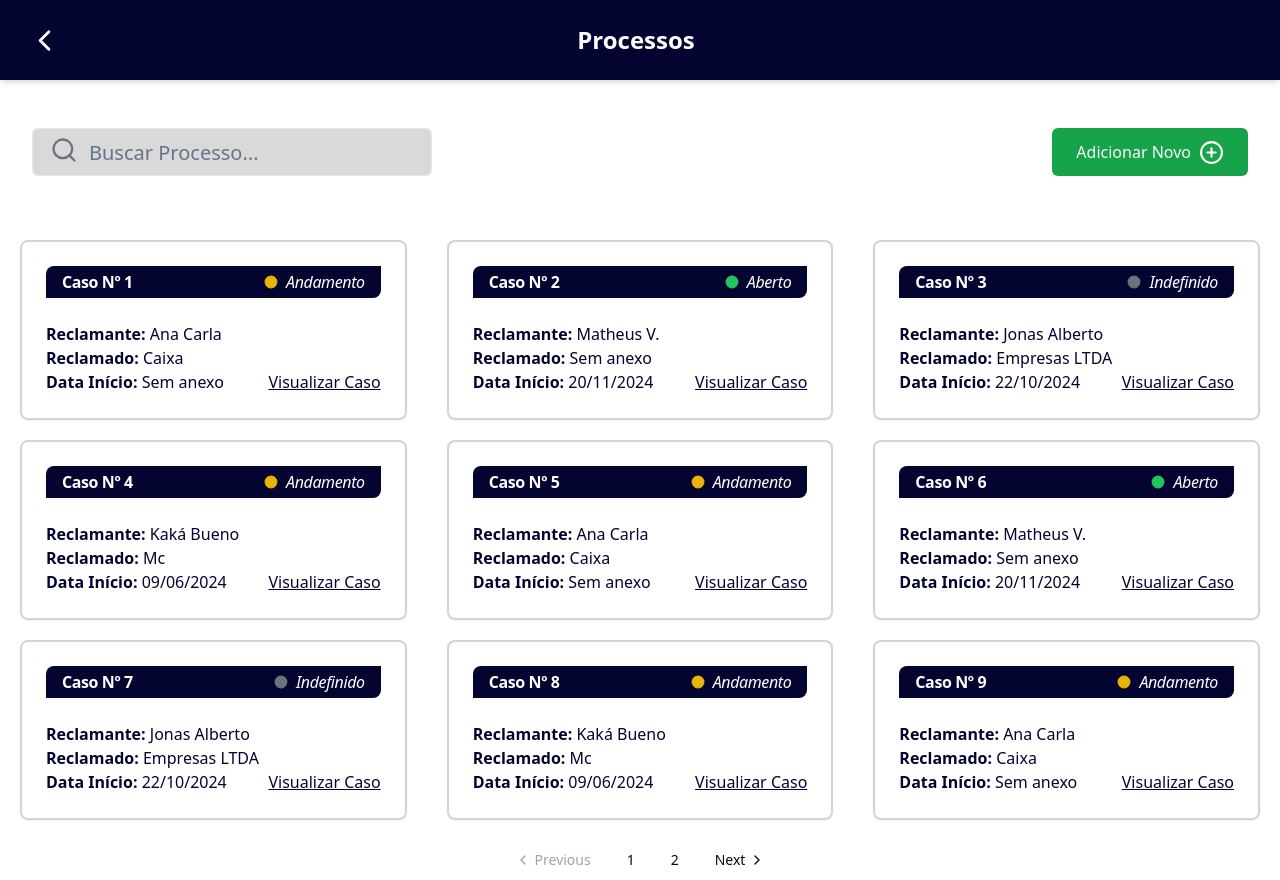
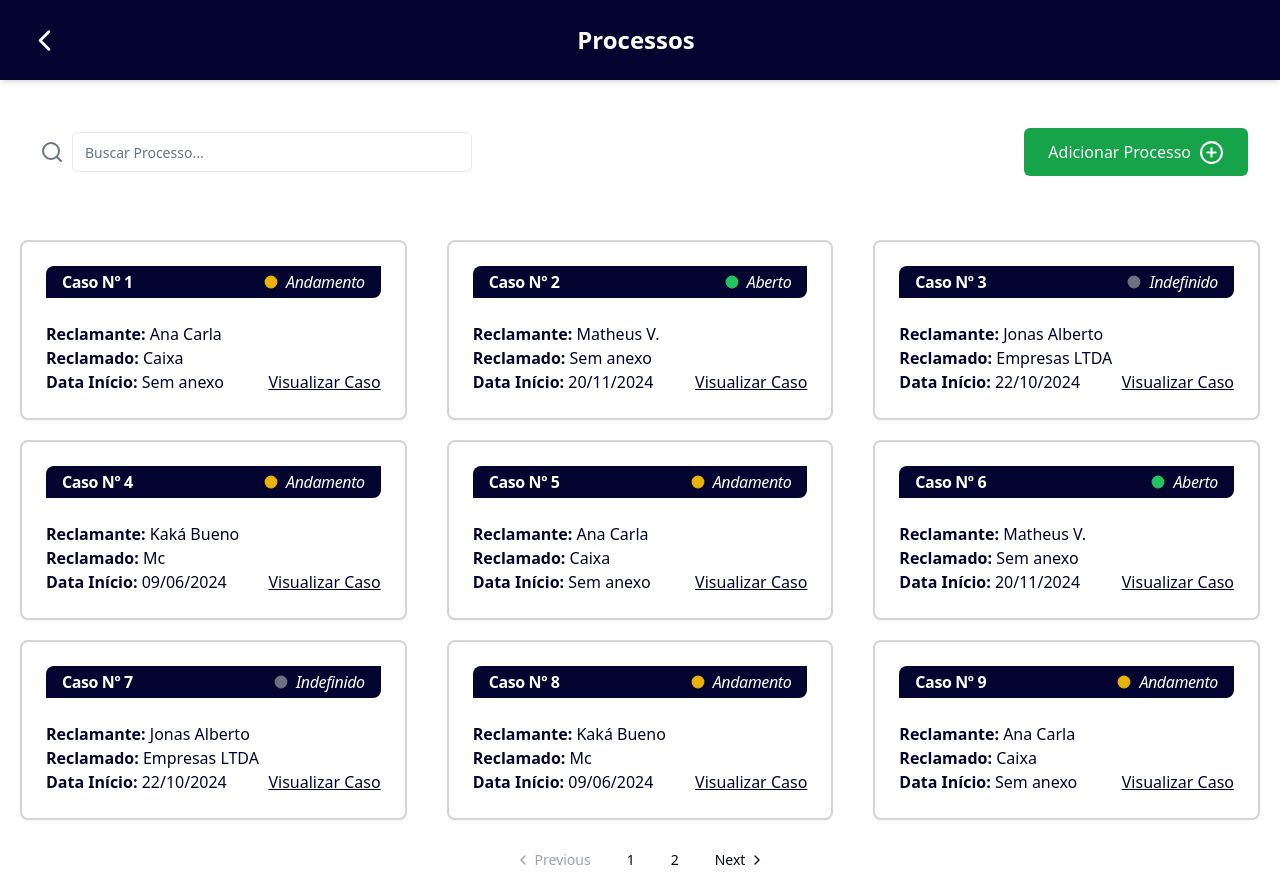
Before and after one commit to hugonascimento1/JurisControl, a Next.js app: page /processos in a window 1280 px wide. Built offline with nearby package versions, Linux system fonts and the light colour scheme.

Commit message:
ajuste modais proceso

```diff
--- a/src/app/processos/page.tsx
+++ b/src/app/processos/page.tsx
@@ -10,6 +10,7 @@ import Link from "next/link";
 
 import VisualizarCaso from "@/components/visualizarCaso";
 import NavBar from "@/components/navbar";
+import AdicionarProcesso from "@/components/adicionarProcessos";
 
 interface Info {
   caso: number;
@@ -143,14 +144,16 @@ export default function Page() {
       />
       <div className="flex justify-between m-8 mb-16">
         <div className="flex items-center justify-center">
-          <Input icon={
-            <Button variant="ghost" size="icon" className="pt-1 hover:bg-transparent focus:ring-0">
-              <Search style={{ width: "28px", height: "28px" }} className="text-gray-500"></Search>
-            </Button>
-          } className="md:w-[400px] px-14 py-4 text-xl text-start h-12 bg-[#D9D9D9]" placeholder="Buscar Processo..." />
+          <Button variant="ghost" size="icon" className="text-gray-500 hover:bg-transparent focus:ring-0">
+            <Search className="text-gray-500"></Search>
+          </Button>
+          <Input
+              className="md:w-[400px] text-start"
+              placeholder="Buscar Processo..."
+          />
         </div>
         <Button className="bg-green-600 hover:bg-green-900 gap-2 p-6 text-base">
-          Adicionar Novo
+          <AdicionarProcesso />
           <CirclePlus size="icon" style={{ width: "25px", height: "25px" }} className="text-white" />
         </Button>
       </div>
@@ -186,7 +189,7 @@ export default function Page() {
                       <p className="text-[#030430] font-semibold">Reclamado: <span className="font-light">{reclamado}</span></p>
                       <div className="flex justify-between text-[#030430]">
                         <p className="text-[#030430] font-semibold">Data Início: <span className="font-light">{data}</span></p>
-                        <span className="underline cursor-pointer"><VisualizarCaso /></span>
+                        <span className="underline cursor-pointer"><VisualizarCaso nrProcesso={caso} /></span>
                       </div>
                     </div>
                   </CardContent>
--- a/src/components/adicionarAudiencia/index.tsx
+++ b/src/components/adicionarAudiencia/index.tsx
@@ -19,7 +19,7 @@ export default function AdicionarAudiencia() {
                 <DialogTrigger asChild>
                     <p>Criar Audiência</p>
                 </DialogTrigger>
-                <DialogContent className="flex flex-col items-center h-2/4 w-2/4">
+                <DialogContent className="flex flex-col items-center h-2/4 w-1/4">
                     <DialogTitle className="text-center text-xl font-semibold mb-3">Adicionar Processo</DialogTitle>
                     <div className="">
                         <div className="flex flex-row justify-around mb-2">
--- a/src/components/adicionarProcessos/index.tsx
+++ b/src/components/adicionarProcessos/index.tsx
@@ -20,7 +20,7 @@ export default function AdicionarProcesso() {
                 <DialogTrigger asChild>
                     <p>Adicionar Processo</p>
                 </DialogTrigger>
-                <DialogContent className="flex flex-col w-[90%] max-w-6xl h-[95%] p-8">
+                <DialogContent className="flex flex-col w-[45%] max-w-6xl h-[95%] p-8">
                     <DialogTitle className="text-center text-xl font-semibold mb-3">Adicionar Processo</DialogTitle>
                     <div className="">
                         <div className="flex flex-row justify-around mb-2">
--- a/src/components/visualizarCaso/index.tsx
+++ b/src/components/visualizarCaso/index.tsx
@@ -8,24 +8,38 @@ import {
     DialogTrigger,
     DialogTitle
 } from "@/components/ui/dialog";
-import { Button } from "@/components/ui/button";
-import { Label } from "@/components/ui/label";
-import { Input } from "@/components/ui/input";
 
-export default function VisualizarCaso() {
+interface nrProcesso {
+    nrProcesso: number;
+}
+
+const resumo = [
+    {
+        descricao: "Lorem is simply dummy text of the printing and typesetting industry. Lorem Ipsum has been the industry's standard dummy text ever since the 1500s, when an unknown printer took a galley of type and scrambled it to make a type specimen book. It has survived not only five centuries, but also the leap into electronic typesetting, remaining essentially unchanged. It was popularised in the 1960s with the release of Letraset sheets containing Lorem Ipsum passages, and more recently with desktop publishing software like Aldus PageMaker including versions of Lorem Ipsum."
+    }
+]
+
+export default function VisualizarCaso({ nrProcesso }: nrProcesso) {
     return(
         <div>
-            <Dialog>
+            {resumo.map((resumo, index: number) => {
+                return(
+                    <Dialog key={index}>
                         <DialogTrigger asChild>
                             <p>Visualizar Caso</p>
                         </DialogTrigger>
                         <DialogContent className="flex flex-col h-3/4 p-10">
-                    <DialogTitle className="text-center text-lg font-semibold mb-4">Conteúdo Geral do Processo</DialogTitle>
-                    <div className="flex justify-start">
-                        <p>Resumo do Processo</p>
+                            <DialogTitle className="text-center text-xl font-semibold mb-2">Conteúdo Geral do Processo</DialogTitle>
+                            <div className="flex flex-col justify-start">
+                                <p className="mb-2">Resumo do Processo - Nº do Processo: <span className="font-semibold">{nrProcesso}</span></p>
+                                <div className="border rounded-lg border-slate-400 shadow-md">
+                                    <p className="py-2 px-5 text-justify">{resumo.descricao}</p>
+                                </div>
                             </div>
                         </DialogContent>
                     </Dialog>
+                )
+            })}
         </div>
     )
 }
```
Lines whose indentation alone changed are shown as unchanged.
